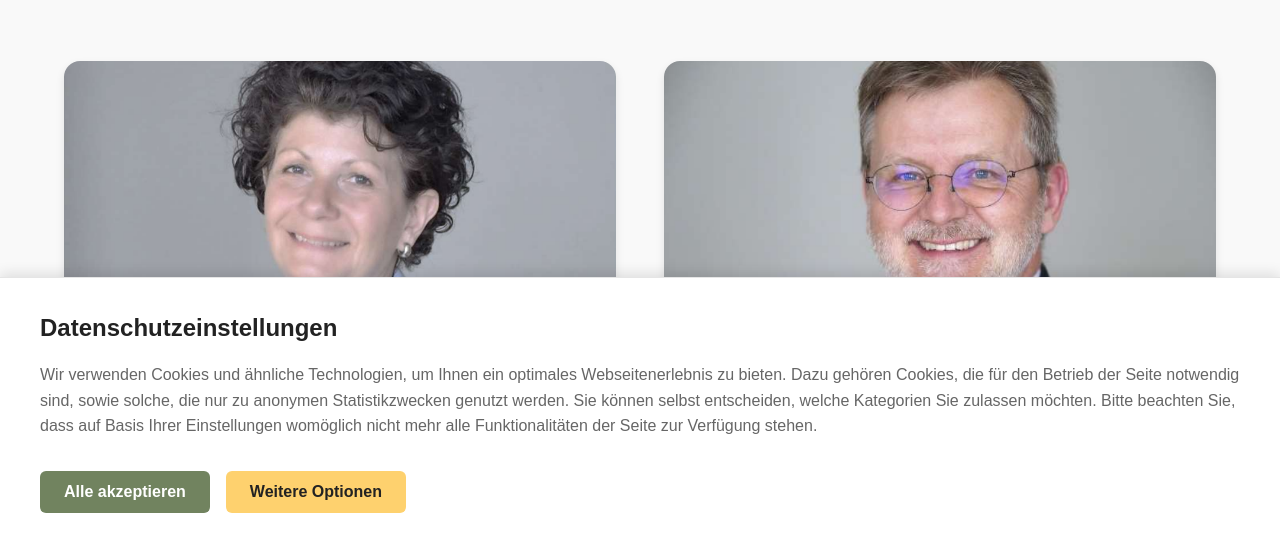
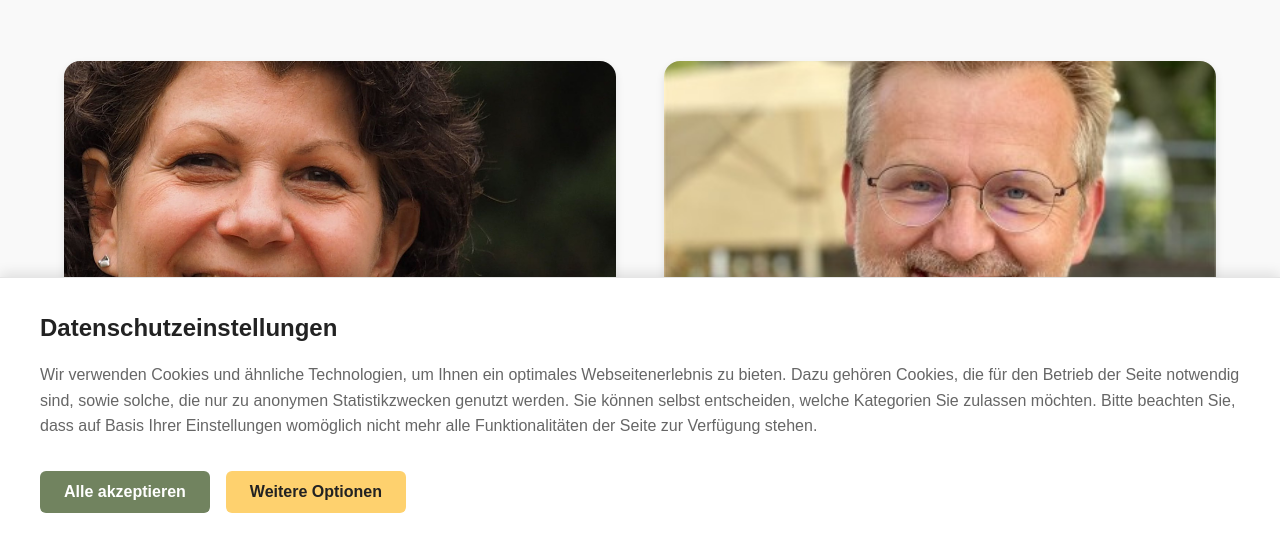
Before and after one commit to huhpact/usp-hannover-improved, a plain HTML site: page about.html in a window 1280 px wide. Shown: the part 255-800 px from the top of the page. Drawn offline with nearby package versions, Linux system fonts and the light colour scheme.

Commit message:
added new pics

```diff
--- a/about.html
+++ b/about.html
@@ -132,7 +132,7 @@
                     <div class="team__member">
                         <div class="member__image__wrapper">
                             <div class="member__image">
-                                <img src="/images/usp-hannover-julia-chappuzeau.png" alt="Julia Chappuzeau">
+                                <img src="/images/julia-chappuzeau.1024x1024.jpg" alt="Julia Chappuzeau">
                             </div>
                             <div class="member__overlay">
                                 <div class="member__quote">"Innovation durch Erfahrung"</div>
@@ -147,7 +147,7 @@
                     <div class="team__member">
                         <div class="member__image__wrapper">
                             <div class="member__image">
-                                <img src="/images/usp-hannover-carsten-klingebiel.png" alt="Carsten Klingebiel">
+                                <img src="/images/1688710936362.jpeg" alt="Carsten Klingebiel">
                             </div>
                             <div class="member__overlay">
                                 <div class="member__quote">"Erfolg durch Balance"</div>
```
Also changed, not shown: index.html (+2 -2 lines), images/1688710936362.jpeg (added), images/julia-chappuzeau.1024x1024.jpg (added), 1 other file.
